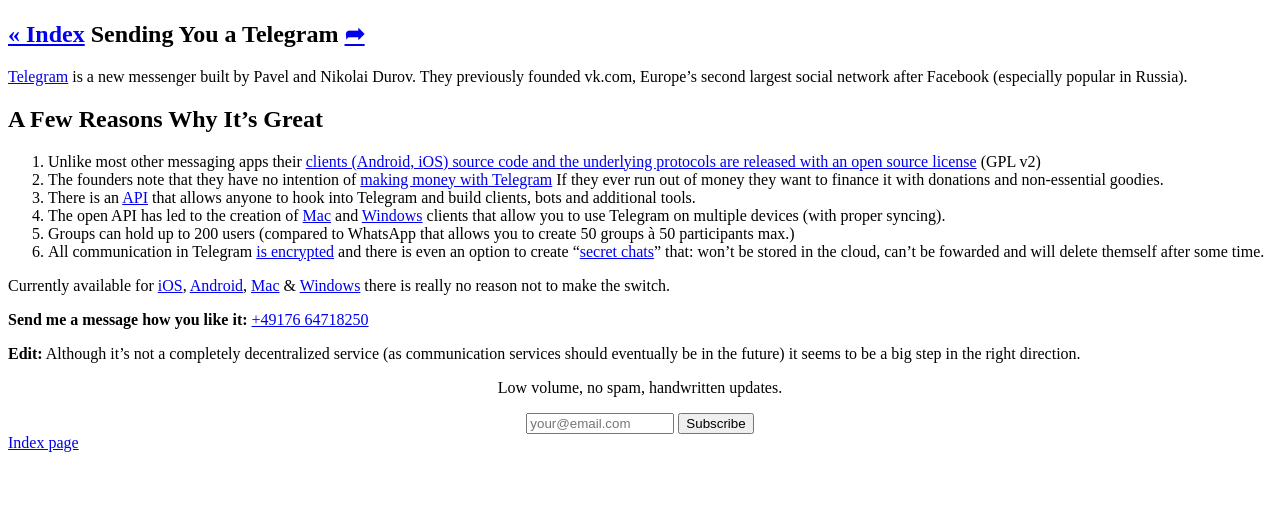
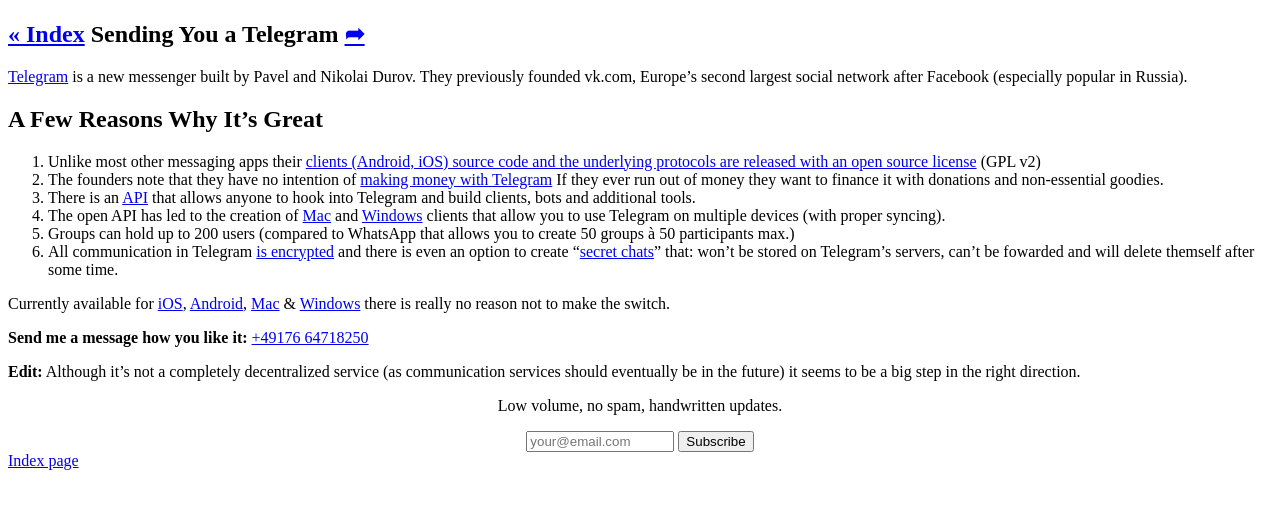
Before and after one commit to martinklepsch/martinklepsch.org, a Jekyll site: the page built from _posts/2014-01-09-Telegram.markdown, in a window 1280 px wide. Shown: the top 509 px of the page. Built offline with Jekyll 4.4.1, drawn with Linux system fonts in a browser that asks for light colours; nearby versions of some CDN libraries.

Commit message:
better wording for cloud

```diff
--- a/_posts/2014-01-09-Telegram.markdown
+++ b/_posts/2014-01-09-Telegram.markdown
@@ -28,7 +28,7 @@
 6. All communication in Telegram [is
    encrypted](https://telegram.org/faq#security) and there is even an option to
    create “[secret chats](https://telegram.org/faq#secret-chats)” that: won’t be
-   stored in the cloud, can’t be fowarded and will delete themself after some
+   stored on Telegram’s servers, can’t be fowarded and will delete themself after some
    time.
 
 Currently available for
```
